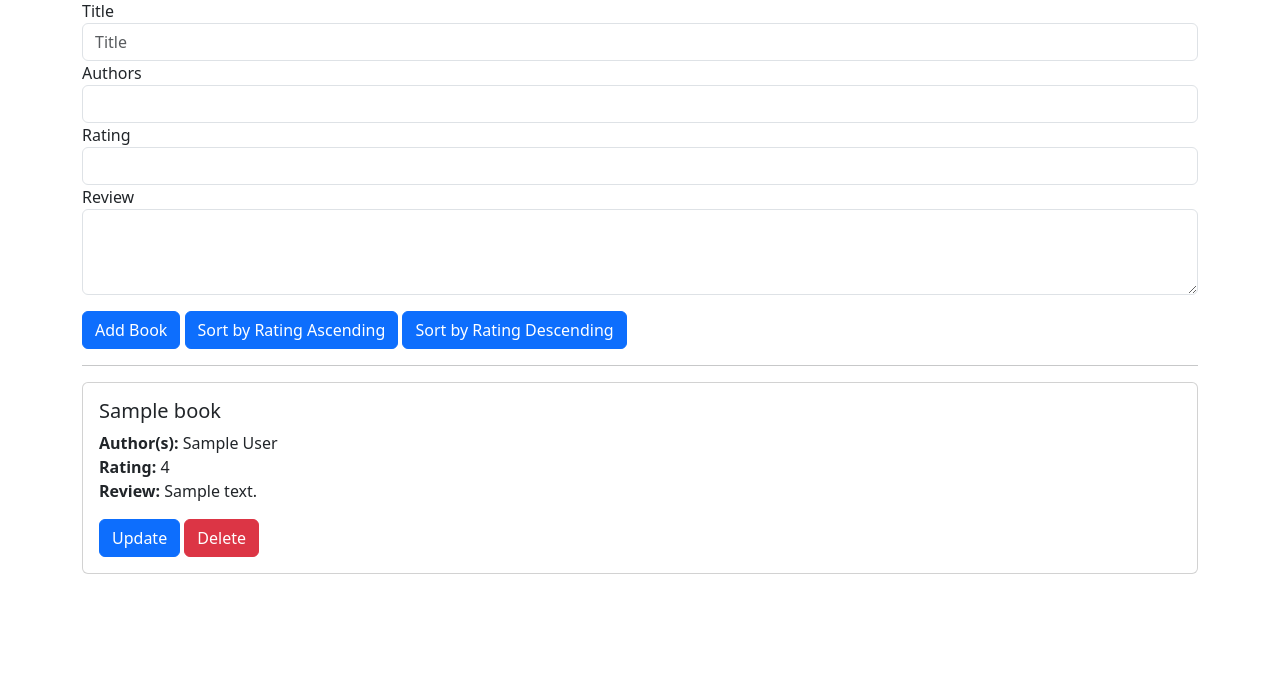
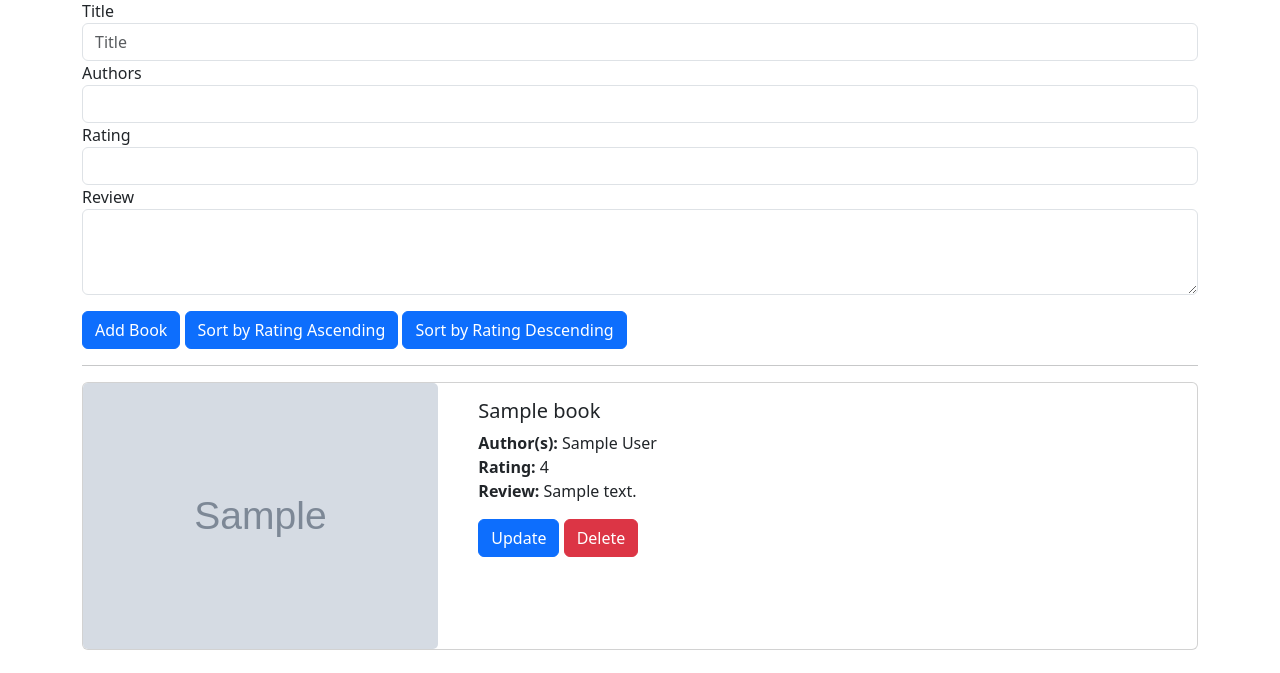
Before and after one commit to itguy22/Ryans-Reading-List, a Flask app: page / in a window 1280 px wide. Shown: the part 127-800 px from the top of the page. Run offline with Flask 3, Linux system fonts and the light colour scheme; tables that the repository leaves empty hold one stand-in row (values such as "Sample post"); grey boxes marked "Sample" are stand-in pictures.

Commit message:
Added thumbnail column to DB for searched books

```diff
--- a/app.py
+++ b/app.py
@@ -4,6 +4,7 @@ from flask import render_template, request, redirect, url_for, flash
 import requests
 from flask import Flask
 from flask_sqlalchemy import SQLAlchemy
+from flask_migrate import Migrate
 
 # Load the .env file to get the environment variables. If you do not have a .env file, you can create one and add the environment variables there.
 load_dotenv()
@@ -22,15 +23,20 @@ class Book(db.Model):
     authors = db.Column(db.String(200), nullable=False)
     rating = db.Column(db.Integer, nullable=False)
     review = db.Column(db.Text, nullable=True)
+    thumbnail = db.Column(db.String(500), nullable=True)
 
     def __repr__(self):
         return f'<Book {self.title}>'
 
-    def __init__(self, title, authors, rating, review):
+    def __init__(self, title, authors, rating, review, thumbnail):
         self.title = title
         self.rating = rating
         self.review = review
         self.authors = authors
+        self.thumbnail = thumbnail
+
+
+migrate = Migrate(app, db)
 
 
 @app.route('/', methods=['GET', 'POST'])
@@ -63,7 +69,7 @@ def add_book():
     authors = request.form['authors']
     rating = request.form['rating']
     review = request.form['review']
-
+    thumbnail = request.form['thumbnail']
     new_book = Book(title=title, authors=authors, rating=rating, review=review)
     db.session.add(new_book)
     db.session.commit()
@@ -78,8 +84,11 @@ def add_searched_book():
     authors = request.form['authors']
     rating = request.form.get('rating', 0)
     review = request.form.get('review', '')
+    # Get the thumbnail URL from the form
+    thumbnail = request.form.get('thumbnail', '')
 
-    new_book = Book(title=title, authors=authors, rating=rating, review=review)
+    new_book = Book(title=title, authors=authors, rating=rating,
+                    review=review, thumbnail=thumbnail)  # Add the thumbnail to the Book
     db.session.add(new_book)
     db.session.commit()
 
--- a/docker-compose.yml
+++ b/docker-compose.yml
@@ -4,6 +4,8 @@ services:
     image: postgres:13.2-alpine
     volumes:
       - ./data:/var/lib/postgresql/data
+      - .:/app
+      - ./migrations:/app/migrations  # Fixed this line
     environment:
       POSTGRES_USER: ${PGUSER}
       POSTGRES_PASSWORD: ${PGPASSWORD}
--- a/requirements.txt
+++ b/requirements.txt
@@ -1,5 +1,6 @@
 Flask==2.2.2
 Flask-SQLAlchemy==3.0.3
+Flask-Migrate==4.0.4
 psycopg2==2.9.5
 requests==2.28.2
 python-dotenv==0.15.0
--- a/templates/index.html
+++ b/templates/index.html
@@ -43,9 +43,14 @@
         </form>
         <hr>
 
-        <!-- Display Books -->
-        {% for book in books %}
-        <div class="card mb-3">
+<!-- Display Books -->
+{% for book in books %}
+<div class="card mb-3">
+    <div class="row no-gutters">
+        <div class="col-md-4">
+            <img src="{{ book.thumbnail }}" class="card-img img-fluid" alt="{{ book.title }}">
+        </div>
+        <div class="col-md-8">
             <div class="card-body">
                 <h5 class="card-title">{{ book.title }}</h5>
                 <p class="card-text">
@@ -57,7 +62,9 @@
                 <a href="{{ url_for('delete_book', book_id=book.id) }}" class="btn btn-danger">Delete</a>
             </div>
         </div>
-        {% endfor %}
+    </div>
+</div>
+{% endfor %}
     </div>
 
     <!-- Bootstrap JS -->
--- a/templates/search.html
+++ b/templates/search.html
@@ -43,6 +43,7 @@
                         <form method="POST" action="{{ url_for('add_searched_book') }}">
                             <input type="hidden" name="title" value="{{ book.title }}">
                             <input type="hidden" name="authors" value="{{ ', '.join(book.authors) }}">
+                            <input type=""hidden" name="thumbnail" value="{{ book.thumbnail }}">
                             <button type="submit" class="btn btn-primary">Add to reading list</button>
                         </form>
                     </div>
```
